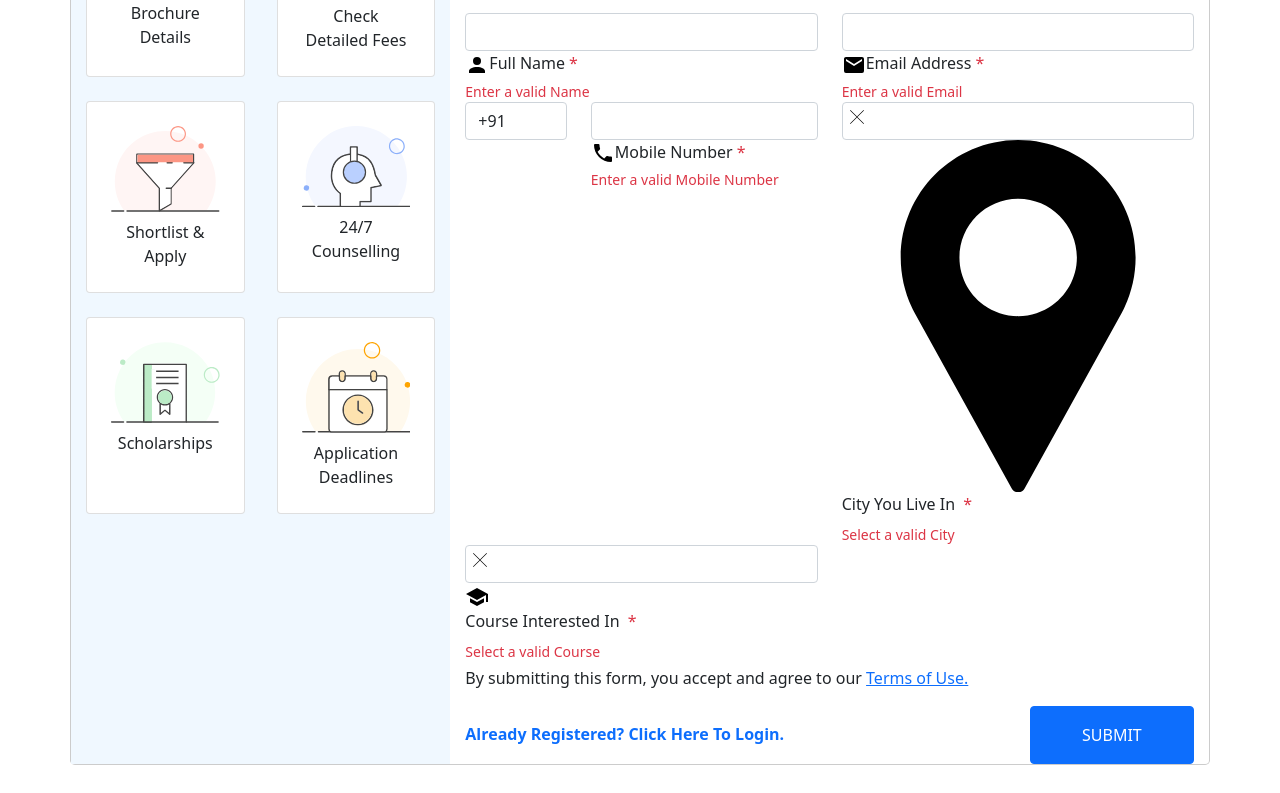
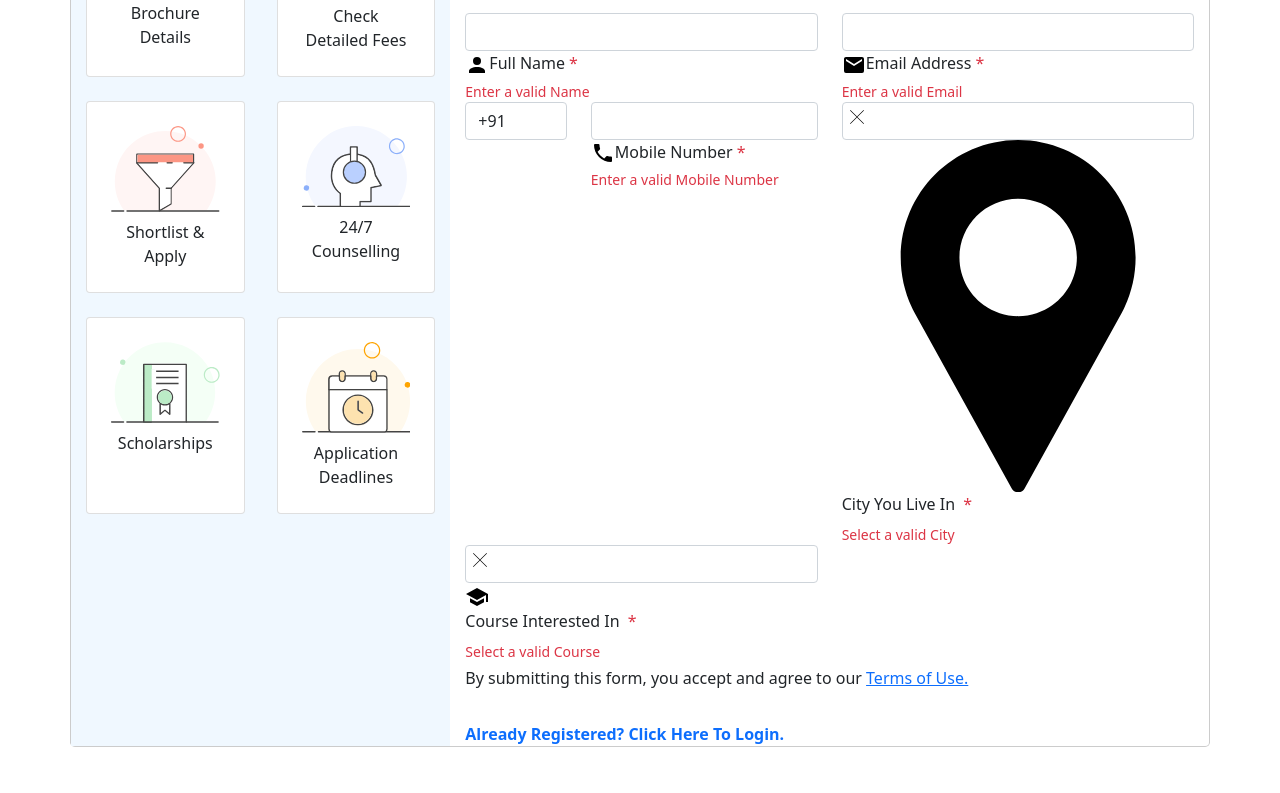
Before and after one commit to sagarbhadke08/JS, a website built with Parcel: page index.html in a window 1280 px wide. Shown: the part 203-996 px from the top of the page. Built offline with nearby package versions, Linux system fonts and the light colour scheme.

Commit message:
Update index.html

```diff
--- a/index.html
+++ b/index.html
@@ -533,9 +533,9 @@
                                     Here
                                     To Login.</p>
                             </div>
-                            <div class="col-md-3 col-12 ml-auto"><button type="submit"
+<!--                             <div class="col-md-3 col-12 ml-auto"><button type="submit"
                                     class="btn btn-primary btn-block py-3 text-lg">SUBMIT</button></div>
-                        </div>
+                        </div> -->
                     </form>
                 </div>
             </div>
```
